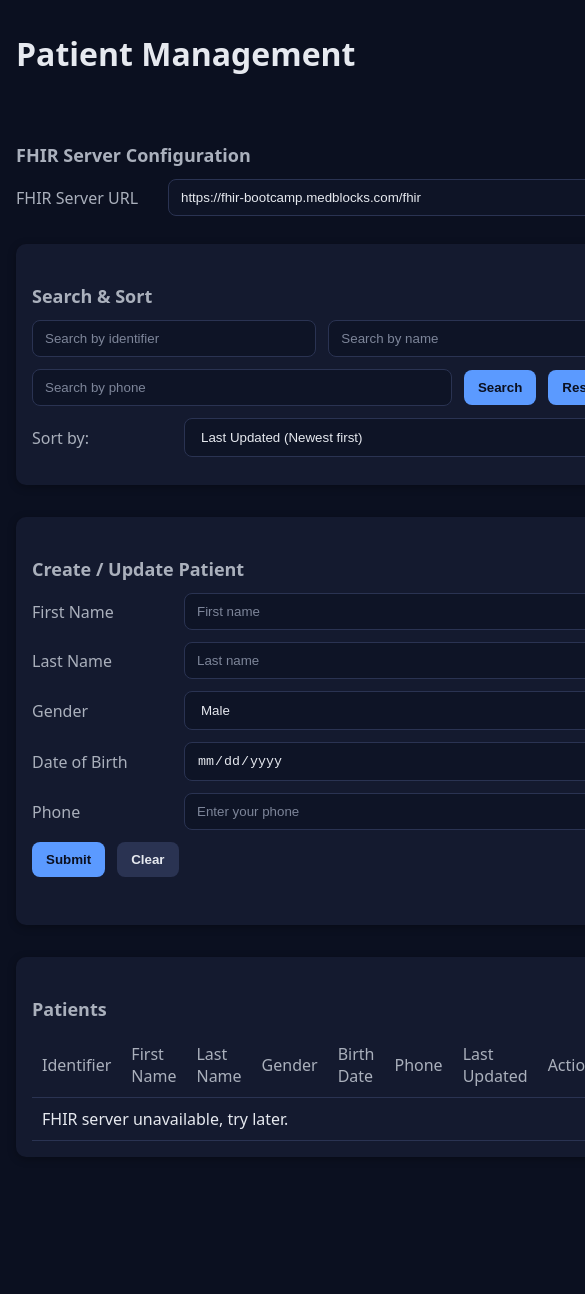
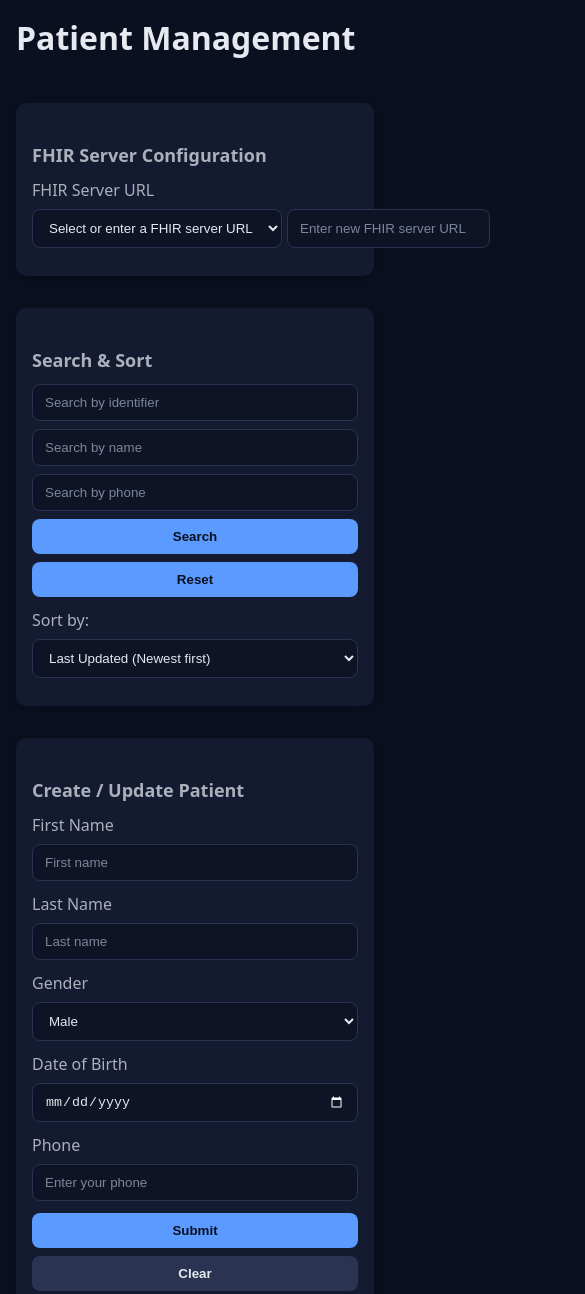
Before and after one commit to trinath-p/Arc.-The-Patient-Management-App, a plain HTML site: page static/index.html in a window 390 px wide. Shown: the top 1294 px of the page, 585 px wide, since content can reach past the window. Before the commit the page ends 1205 px from the top, so only its background shows below. Drawn offline with Linux system fonts and the light colour scheme; no server answers.

Commit message:
Extext UI, No Default Server URL, Save server URL once entered, Limitng 15 list

```diff
--- a/static/index.html
+++ b/static/index.html
@@ -17,7 +17,12 @@
                     <h2>FHIR Server Configuration</h2>
                     <div class="row">
                         <label for="fhirServerUrl">FHIR Server URL</label>
-                        <input id="fhirServerUrl" type="url" placeholder="https://fhir-bootcamp.medblocks.com/fhir" value="https://fhir-bootcamp.medblocks.com/fhir">
+                        <div style="display: flex; gap: 5px;">
+                            <select id="fhirServerUrl" style="flex: 1;">
+                                <option value="">Select or enter a FHIR server URL</option>
+                            </select>
+                            <input id="fhirServerUrlInput" type="url" placeholder="Enter new FHIR server URL" style="flex: 1;">
+                        </div>
                     </div>
                 </section>
                 <section class="search-section">
@@ -109,7 +114,10 @@
     <script src="/static/script.js"></script>
     <script>
         // Auto-load
-        window.addEventListener('DOMContentLoaded', loadPatients);
+        window.addEventListener('DOMContentLoaded', () => {
+            updateFhirUrlDropdown();
+            // Don't auto-load patients since URL field is blank by default
+        });
     </script>
 </body>
 </html>
--- a/static/script.js
+++ b/static/script.js
@@ -1,5 +1,60 @@
 const API_BASE = '';
 // Requests no longer use an artificial timeout
+
+// FHIR Server URL management
+const FHIR_URLS_KEY = 'fhirServerUrls';
+
+function loadSavedFhirUrls() {
+  const saved = localStorage.getItem(FHIR_URLS_KEY);
+  return saved ? JSON.parse(saved) : [];
+}
+
+function saveFhirUrl(url) {
+  if (!url || !url.trim()) return;
+
+  const urls = loadSavedFhirUrls();
+  if (!urls.includes(url)) {
+    urls.push(url);
+    localStorage.setItem(FHIR_URLS_KEY, JSON.stringify(urls));
+    updateFhirUrlDropdown();
+  }
+}
+
+function updateFhirUrlDropdown() {
+  const select = document.getElementById('fhirServerUrl');
+  const urls = loadSavedFhirUrls();
+
+  // Clear existing options except the first one
+  select.innerHTML = '<option value="">Select or enter a FHIR server URL</option>';
+
+  // Add saved URLs
+  urls.forEach(url => {
+    const option = document.createElement('option');
+    option.value = url;
+    option.textContent = url;
+    select.appendChild(option);
+  });
+}
+
+function getCurrentFhirUrl() {
+  const select = document.getElementById('fhirServerUrl');
+  const input = document.getElementById('fhirServerUrlInput');
+
+  const selectedUrl = select.value.trim();
+  const inputUrl = input.value.trim();
+
+  // If dropdown has a selection, use it
+  if (selectedUrl) {
+    return selectedUrl;
+  }
+
+  // If input has a value, use it
+  if (inputUrl) {
+    return inputUrl;
+  }
+
+  return '';
+}
 
 function showAlert(message, type = 'info') {
   const wrap = document.getElementById('alerts');
@@ -24,7 +79,7 @@ async function loadPatients() {
   const tbody = document.getElementById('patientsTbody');
   tbody.innerHTML = '<tr><td colspan="8" class="table-loading">Loading…</td></tr>';
   try {
-    const fhirServerUrl = document.getElementById('fhirServerUrl').value.trim();
+    const fhirServerUrl = getCurrentFhirUrl();
     const sortValue = document.getElementById('sortSelect').value;
     const params = new URLSearchParams();
     if (fhirServerUrl) params.append('fhir_server_url', fhirServerUrl);
@@ -123,7 +178,7 @@ document.getElementById('patientForm').addEventListener('submit', async (e) => {
 
   try {
     setLoading(true);
-    const fhirServerUrl = document.getElementById('fhirServerUrl').value.trim();
+    const fhirServerUrl = getCurrentFhirUrl();
     const serverUrlParam = fhirServerUrl ? `?fhir_server_url=${encodeURIComponent(fhirServerUrl)}` : '';
 
     if (id) {
@@ -164,7 +219,7 @@ document.getElementById('searchBtn').addEventListener('click', async () => {
   const ident = document.getElementById('searchIdentifier').value.trim();
   const name = document.getElementById('searchName').value.trim();
   const phone = document.getElementById('searchPhone').value.trim();
-  const fhirServerUrl = document.getElementById('fhirServerUrl').value.trim();
+  const fhirServerUrl = getCurrentFhirUrl();
   const sortValue = document.getElementById('sortSelect').value;
   const params = new URLSearchParams();
   if (ident) params.append('identifier', ident);
@@ -201,8 +256,28 @@ document.getElementById('resetBtn').addEventListener('click', () => {
 });
 
 // Auto-reload patients when FHIR server URL changes
-document.getElementById('fhirServerUrl').addEventListener('input', (e) => {
-  // Debounce the input to avoid too many requests
+function handleFhirUrlChange() {
+  clearTimeout(window.fhirUrlTimeout);
+
+  const fhirUrl = getCurrentFhirUrl();
+  if (fhirUrl) {
+    // Save the URL if it's from the input field
+    const input = document.getElementById('fhirServerUrlInput');
+    if (input.value.trim() === fhirUrl) {
+      saveFhirUrl(fhirUrl);
+      input.value = ''; // Clear the input after saving
+    }
+
+    showAlert('Loading patients from new FHIR server...', 'info');
+    loadPatients();
+  }
+}
+
+// Handle dropdown selection
+document.getElementById('fhirServerUrl').addEventListener('change', handleFhirUrlChange);
+
+// Handle input field with debouncing
+document.getElementById('fhirServerUrlInput').addEventListener('input', (e) => {
   clearTimeout(window.fhirUrlTimeout);
 
   // Show a visual indicator that we're waiting for input to settle
@@ -210,10 +285,7 @@ document.getElementById('fhirServerUrl').addEventListener('input', (e) => {
   input.style.borderColor = '#ffa500'; // Orange border to indicate processing
 
   window.fhirUrlTimeout = setTimeout(() => {
-    if (e.target.value.trim()) {
-      showAlert('Loading patients from new FHIR server...', 'info');
-      loadPatients();
-    }
+    handleFhirUrlChange();
     input.style.borderColor = ''; // Reset border color
   }, 1000); // Wait 1 second after user stops typing
 });
--- a/static/style.css
+++ b/static/style.css
@@ -18,15 +18,16 @@ body {
 }
 
 .container {
-  max-width: 1000px;
-  margin: 32px auto;
-  padding: 0 16px;
+  width: 100%;
+  margin: 0;
+  padding: 16px;
+  min-height: 100vh;
 }
 
 h1 { margin: 0 0 16px; }
 h2 { margin: 24px 0 12px; font-size: 18px; color: var(--muted); }
 
-.search-section, .form-section, .table-section {
+.search-section, .form-section, .table-section, .config-section {
   background: var(--card);
   border-radius: 10px;
   padding: 16px;
@@ -34,15 +35,51 @@ h2 { margin: 24px 0 12px; font-size: 18px; color: var(--muted); }
   box-shadow: 0 2px 8px rgba(0,0,0,0.3);
 }
 
-.grid { display: grid; grid-template-columns: 1fr 2fr; gap: 16px; }
-.left, .right { display: flex; flex-direction: column; gap: 16px; }
+.grid {
+  display: grid;
+  grid-template-columns: 1fr 2fr;
+  gap: 20px;
+  width: 100%;
+}
+.left, .right {
+  display: flex;
+  flex-direction: column;
+  gap: 16px;
+  min-width: 0; /* Prevents grid items from overflowing */
+}
+
+@media (max-width: 1200px) {
+  .grid { grid-template-columns: 1fr 1.5fr; }
+}
 
 @media (max-width: 900px) {
   .grid { grid-template-columns: 1fr; }
 }
 
-.row { display: flex; gap: 12px; align-items: center; margin-bottom: 12px; flex-wrap: wrap; }
-label { width: 140px; color: var(--muted); }
+.row {
+  display: flex;
+  gap: 12px;
+  align-items: center;
+  margin-bottom: 12px;
+  flex-wrap: wrap;
+}
+label {
+  min-width: 140px;
+  color: var(--muted);
+  flex-shrink: 0;
+}
+
+@media (max-width: 768px) {
+  .row {
+    flex-direction: column;
+    align-items: stretch;
+    gap: 8px;
+  }
+  label {
+    min-width: auto;
+    width: 100%;
+  }
+}
 input, select { flex: 1; padding: 10px 12px; border-radius: 8px; border: 1px solid #2a3352; background: #0e1426; color: var(--text); }
 input::placeholder { color: #7d8599; }
 /* Force white calendar icon on date inputs */
@@ -54,9 +91,26 @@ button.secondary { background: #2a3352; color: var(--text); }
 button.danger { background: var(--danger); color: #fff; }
 button:disabled { opacity: 0.6; cursor: not-allowed; }
 
-table { width: 100%; border-collapse: collapse; }
-th, td { padding: 10px; border-bottom: 1px solid #2a3352; text-align: left; }
-thead th { color: var(--muted); font-weight: 500; }
+table {
+  width: 100%;
+  border-collapse: collapse;
+  table-layout: auto;
+}
+th, td {
+  padding: 12px 8px;
+  border-bottom: 1px solid #2a3352;
+  text-align: left;
+  white-space: nowrap;
+  overflow: hidden;
+  text-overflow: ellipsis;
+}
+thead th {
+  color: var(--muted);
+  font-weight: 500;
+  position: sticky;
+  top: 0;
+  background: var(--card);
+}
 tbody tr:hover { background: #0f1528; }
 
 .msg { margin-top: 8px; color: var(--accent-2); min-height: 20px; }
```
Also changed, not shown: 1 other file.
